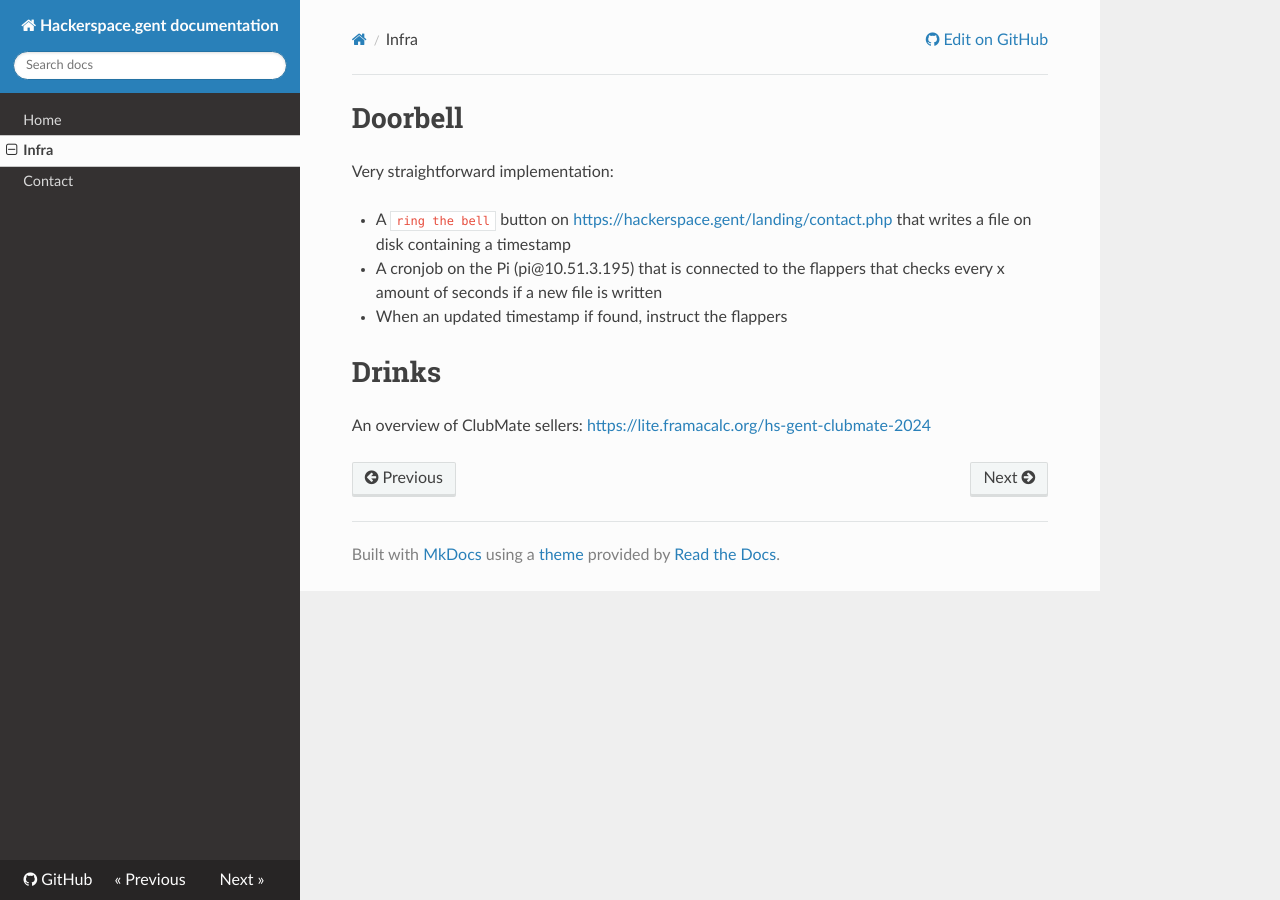
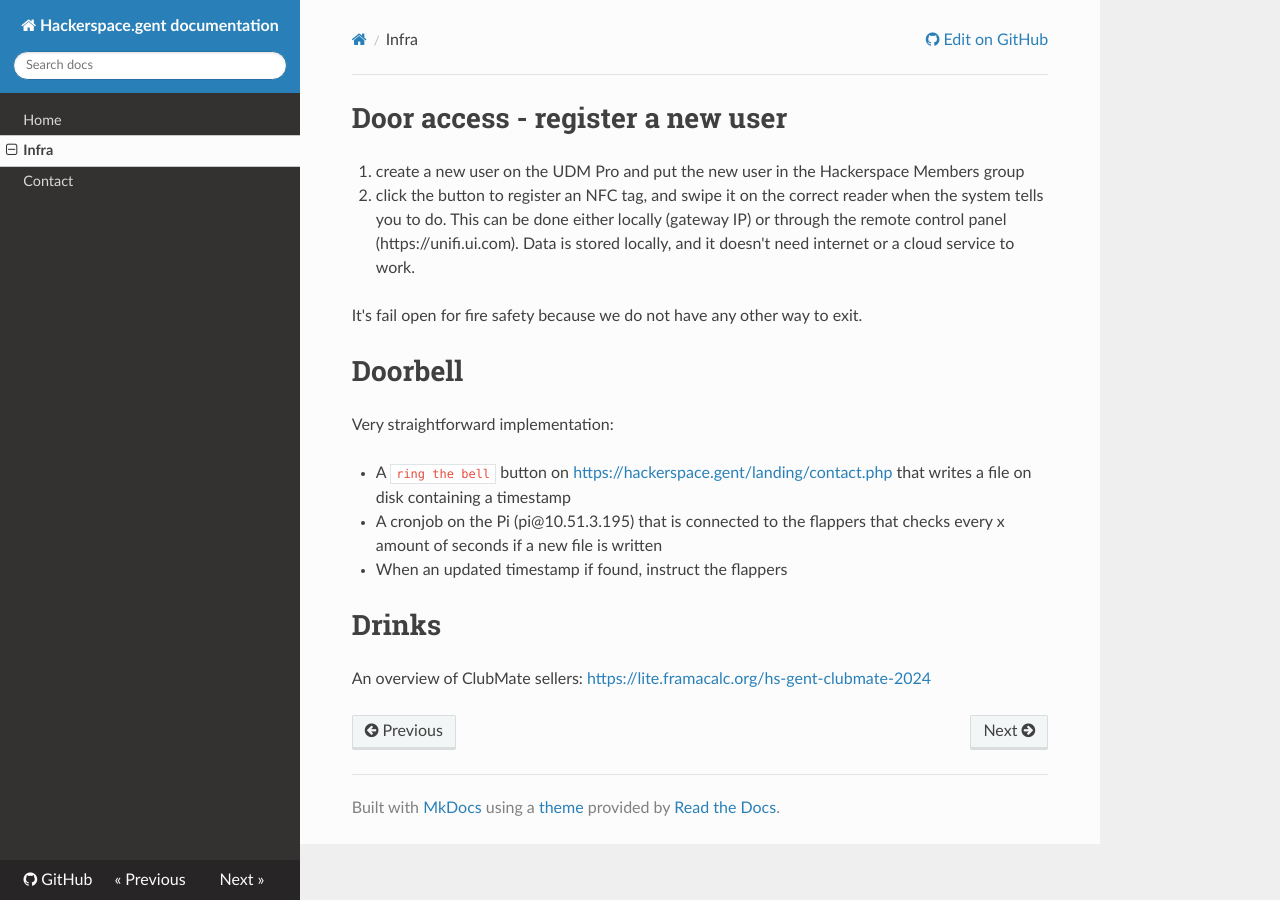
Before and after one commit to 0x20/docs, an MkDocs documentation site: the page built from docs/infra.md, in a window 1280 px wide. Built offline with MkDocs 1.6.1, drawn with Linux system fonts in a browser that asks for light colours; nearby versions of some CDN libraries.

Commit message:
Update infra.md: add section to add new user to door access

```diff
--- a/docs/infra.md
+++ b/docs/infra.md
@@ -1,3 +1,10 @@
+# Door access - register a new user
+
+1. create a new user on the UDM Pro and put the new user in the Hackerspace Members group
+2. click the button to register an NFC tag, and swipe it on the correct reader when the system tells you to do. This can be done either locally (gateway IP) or through the remote control panel (https://unifi.ui.com). Data is stored locally, and it doesn't need internet or a cloud service to work.
+
+It's fail open for fire safety because we do not have any other way to exit.
+
 # Doorbell
 
 Very straightforward implementation:
```
